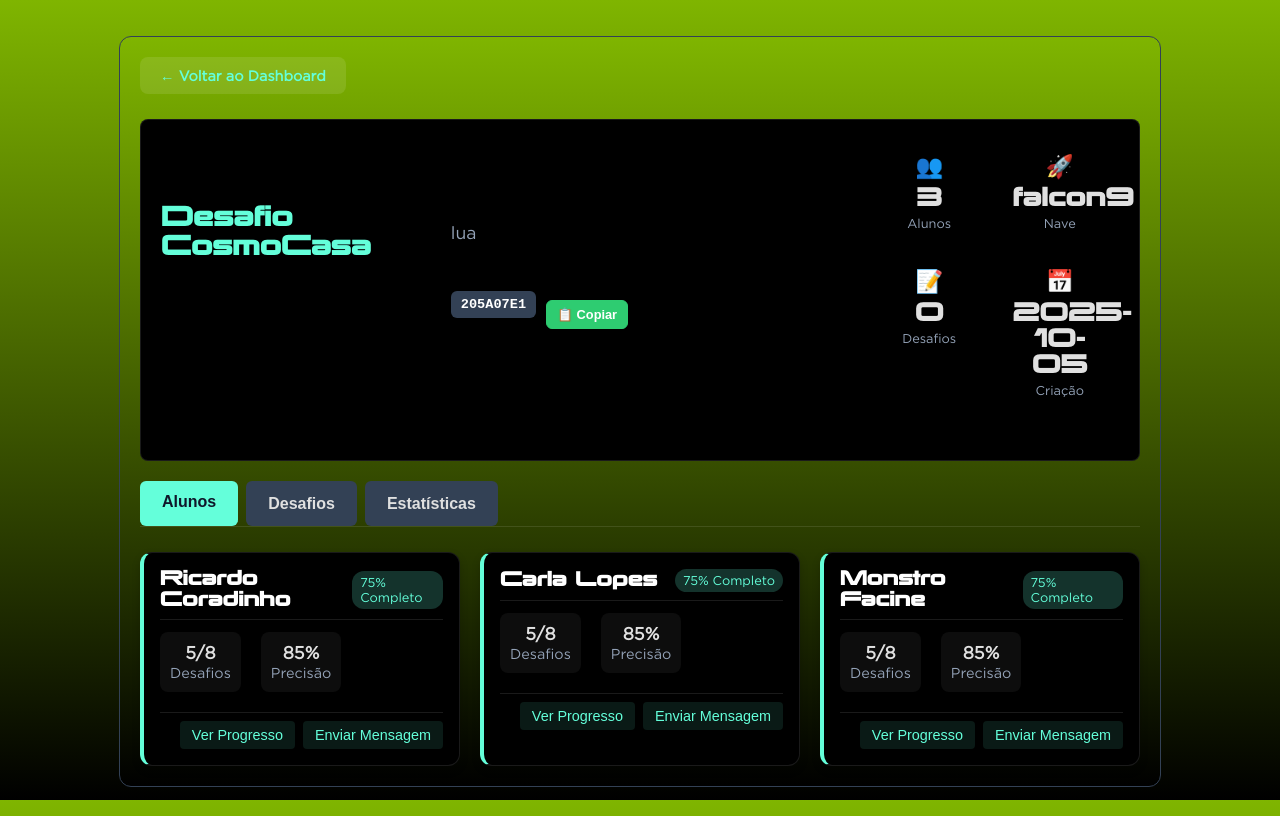
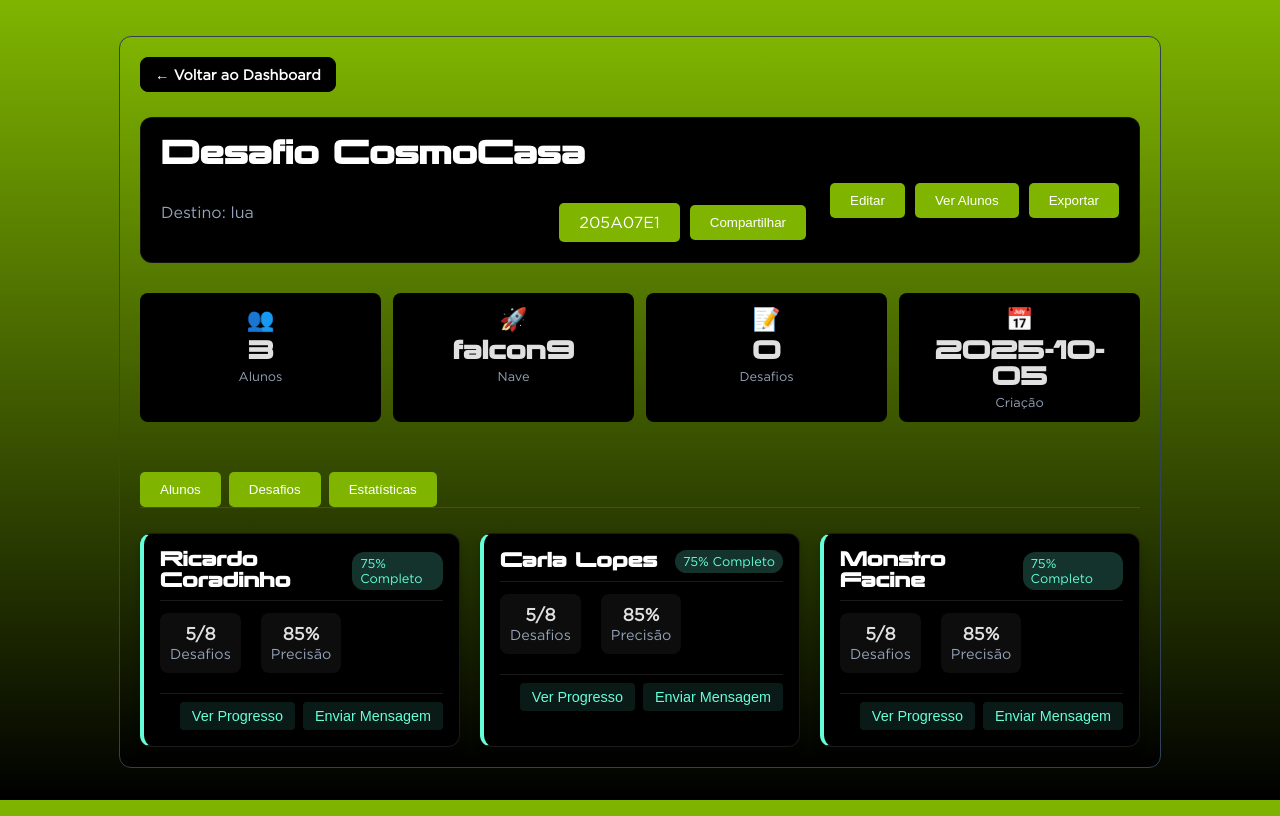
Before and after one commit to haroldocurti/Cosmo-Casa, a Flask app: a page that uses templates/professor_sala_detalhes.html in a window 1280 px wide. Run offline with Flask 3, Linux system fonts and the light colour scheme; data comes from the database, SQL or seed files in the repository; both versions use the stored data as it was after the commit; data that the repository does not hold is empty.

Commit message:
Utimas atualizaçoes

```diff
--- a/static/css/detalhes.css
+++ b/static/css/detalhes.css
@@ -1,4 +1,10 @@
 /* Estrutura Principal */
+:root {
+    /* --btn-green: #64ffda;
+    --btn-text: #0F172A;
+    /* --btn-hover-bg: #7fffea; */
+    /* --btn-hover-text: #0B1224; */
+}
 .main-container {
     width: 92%;
     max-width: 1000px; /* Mais compacto para desktop e mobile */
@@ -12,19 +18,115 @@
 .back-btn {
     display: inline-block;
     margin-bottom: 25px;
-    color: #64ffda;
+    color: #fff;
+    background-color: #000;
     text-decoration: none;
     font-weight: bold;
     font-size: 0.9rem;
+    border: 1px solid #000;
+    padding: 8px 14px;
+    border-radius: 8px;
 }
 
+back-btn:hover {
+    background-color: #fff;
+    color: #000;
+}
 /* Cabeçalho da Sala - Compacto */
 .room-header {
+    background: #000;
+    color: #fff;
+    border: 1px solid rgba(255,255,255,0.08);
+    border-radius: 12px;
     padding: 20px;
-    background: #000; /* Fundo preto nos containers */
-    border-radius: 8px;
-    margin-bottom: 20px;
-    color: #fff; /* Letras brancas */
+    display: flex;
+    align-items: center;
+    justify-content: space-between;
+    gap: 24px;
+    flex-wrap: wrap;
+}
+
+.room-header .room-left {
+    display: grid;
+    gap: 10px;
+    min-width: 260px;
+    flex: 1 1 420px;
+}
+
+.room-header .room-title {
+    color: #fff;
+    font-size: 1.8rem;
+    font-weight: 700;
+    margin: 0;
+}
+
+.room-header .room-subtitle {
+    display: flex;
+    align-items: center;
+    flex-wrap: wrap;
+    gap: 12px;
+}
+
+.room-header .room-destination {
+    color: #94A3B8;
+    font-size: 1rem;
+    font-weight: 500;
+}
+
+.room-header .room-code-section {
+    display: flex;
+    align-items: center;
+    gap: 10px;
+}
+
+.room-header .room-code-display {
+    background-color: #334155;
+    color: #fff;
+    padding: 6px 10px;
+    border-radius: 6px;
+    font-family: 'Courier New', Courier, monospace;
+    font-weight: 700;
+    font-size: 0.9rem;
+}
+
+.room-header .share-btn {
+    background-color: var(--btn-green);
+    color: var(--btn-text);
+    border: 1px solid var(--btn-green);
+    padding: 6px 10px;
+    border-radius: 6px;
+    cursor: pointer;
+    font-weight: 700;
+    font-size: 0.85rem;
+    transition: background-color 0.2s, color 0.2s, border-color 0.2s;
+}
+
+.room-header .share-btn:hover {
+    background-color: var(--btn-hover-bg);
+    color: var(--btn-hover-text);
+    border-color: var(--btn-hover-bg);
+}
+
+.room-header .room-right {
+    display: flex;
+    align-items: center;
+    gap: 10px;
+    flex: 0 0 auto;
+}
+
+.room-header .action-btn {
+    padding: 8px 12px;
+    background-color: #334155;
+    color: #e0e0e0;
+    border: 1px solid #475569;
+    border-radius: 6px;
+    cursor: pointer;
+    transition: background-color 0.2s, transform 0.1s;
+}
+
+.room-header .action-btn:hover {
+    background-color: #475569;
+    transform: translateY(-1px);
 }
 
 .challenge-title-section {
@@ -304,9 +406,11 @@
 
 /* Responsividade (compacto) */
 @media (max-width: 768px) {
-    .challenge-title {
-        font-size: 1.4rem;
-    }
+    .challenge-title { font-size: 1.4rem; }
+    .room-header { padding: 16px; gap: 16px; }
+    .room-header .room-title { font-size: 1.4rem; }
+    .room-header .room-subtitle { gap: 8px; }
+    .room-header .room-right { width: 100%; justify-content: flex-start; flex-wrap: wrap; }
     .info-icon { font-size: 1.3rem; }
     .room-subtitle {
         flex-direction: column;
--- a/static/css/style.css
+++ b/static/css/style.css
@@ -86,7 +86,7 @@ h4{
 
 /* Overrides globais de botão verde com hover invertido */
 :root {
-    --btn-green: #2ecc71;
+    --btn-green: ##7FB500;
     --btn-text: #ffffff;
     --btn-hover-bg: #ffffff;
     --btn-hover-text: #000000;
@@ -361,7 +361,7 @@ body.conteudo-centralizado .container-grande {
 
 .modulo-imagem-container {
     height: clamp(100px, 22vw, 150px);
-    background-color: #0B0F29;
+    background-color: #000;
     border-radius: 8px;
     margin-bottom: 15px;
     display: flex;
@@ -908,10 +908,21 @@ body.conteudo-centralizado.selecao-modulos::before {
 
 /* ===== Professor: Sala Detalhes ===== */
 .details-container { max-width: 1200px; margin: 0 auto; padding: 20px; }
-.back-btn { background: rgba(255, 255, 255, 0.1); color: white; padding: 10px 20px; border: none; border-radius: 8px; cursor: pointer; margin-bottom: 20px; text-decoration: none; display: inline-block; }
-.room-header { background: linear-gradient(135deg, #1a1a2e 0%, #16213e 100%); padding: 30px; border-radius: 15px; margin-bottom: 30px; border: 1px solid rgba(255, 255, 255, 0.1); }
-.room-title { color: #64ffda; font-size: 32px; margin-bottom: 10px; }
-.room-code-display { background: rgba(100, 255, 218, 0.2); color: #64ffda; padding: 10px 20px; border-radius: 20px; font-weight: bold; font-size: 16px; display: inline-block; margin-bottom: 20px; }
+/* Back button mais consistente com tema da página */
+.details-container .back-btn { display: inline-block; margin-bottom: 25px; color: #64ffda; text-decoration: none; font-weight: bold; font-size: 0.9rem; background: rgba(255, 255, 255, 0.08); border: 1px solid #334155; padding: 8px 14px; border-radius: 8px; }
+/* Header único/limpo com layout flexível */
+.room-header { background: #000; color: #fff; border: 1px solid rgba(255,255,255,0.08); border-radius: 12px; padding: 20px; display: flex; align-items: center; justify-content: space-between; gap: 24px; flex-wrap: wrap; margin-bottom: 30px; }
+.room-header .room-left { display: grid; gap: 10px; min-width: 260px; flex: 1 1 420px; }
+.room-header .room-title { color: #64ffda; font-size: 1.8rem; font-weight: 700; margin: 0; }
+.room-header .room-subtitle { display: flex; align-items: center; flex-wrap: wrap; gap: 12px; }
+.room-header .room-destination { color: #94A3B8; font-size: 1rem; font-weight: 500; }
+.room-header .room-code-section { display: flex; align-items: center; gap: 10px; }
+.room-header .room-code-display { background-color: #334155; color: #fff; padding: 6px 10px; border-radius: 6px; font-family: "Courier New", Courier, monospace; font-weight: 700; font-size: 0.9rem; }
+.room-header .share-btn { background-color: var(--btn-green); color: var(--btn-text); border: 1px solid var(--btn-green); padding: 6px 10px; border-radius: 6px; cursor: pointer; font-weight: 700; font-size: 0.85rem; transition: background-color 0.2s, color 0.2s, border-color 0.2s; }
+.room-header .share-btn:hover { background-color: var(--btn-hover-bg); color: var(--btn-hover-text); border-color: var(--btn-hover-bg); }
+.room-header .room-right { display: flex; align-items: center; gap: 10px; flex: 0 0 auto; }
+.room-header .action-btn { padding: 8px 12px; background-color: #334155; color: #e0e0e0; border: 1px solid #475569; border-radius: 6px; cursor: pointer; transition: background-color 0.2s, transform 0.1s; }
+.room-header .action-btn:hover { background-color: #475569; transform: translateY(-1px); }
 .room-info-grid { display: grid; grid-template-columns: repeat(auto-fit, minmax(250px, 1fr)); gap: 20px; margin-bottom: 30px; }
 .info-card { background: rgba(255, 255, 255, 0.05); padding: 20px; border-radius: 10px; text-align: center; }
 .info-icon { font-size: 32px; margin-bottom: 15px; color: #64ffda; }
@@ -939,3 +950,4 @@ body.conteudo-centralizado.selecao-modulos::before {
 .challenge-item { background: rgba(255, 255, 255, 0.05); padding: 15px; border-radius: 10px; border-left: 4px solid #64ffda; }
 .challenge-title { color: white; font-weight: bold; margin-bottom: 10px; }
 .challenge-desc { color: #ccc; font-size: 14px; }
+@media (max-width: 768px) { .room-header { padding: 16px; gap: 16px; } .room-header .room-title { font-size: 1.4rem; } .room-header .room-subtitle { gap: 8px; } .room-header .room-right { width: 100%; justify-content: flex-start; flex-wrap: wrap; } }
--- a/templates/index.html
+++ b/templates/index.html
@@ -2,7 +2,6 @@
 <html lang="pt-br">
 <head>
     <meta charset="UTF-8">
-    <title>Minha NASA minha vida</title>
     <link rel="stylesheet" href="{{ url_for('static', filename='css/style.css') }}">
 </head>
 <body class="conteudo-centralizado">
@@ -12,14 +11,13 @@
         </a>
     </header>
     <div class="container-grande">
-        <h2>Minha NASA minha vida</h2>
         <p>Clique no logo acima para iniciar sua missão</p>
 <a href="{{ url_for('aluno.aluno_entrar') }}" class="botao">Iniciar Missão</a>
 
         <div style="margin-top: 2rem; padding-top: 2rem; border-top: 1px solid #ccc;">
             <h3 style="color: #2c3e50; margin-bottom: 1rem;">🏫 Sistema de Salas Virtuais</h3>
             <p style="color: #7f8c8d; margin-bottom: 1.5rem;">Para professores criarem missões personalizadas e acompanharem alunos</p>
-<a href="{{ url_for('professor.professor_dashboard') }}" class="botao" style="background-color: #3498db;">Acessar Dashboard Professor</a>
+<a href="{{ url_for('professor.professor_dashboard') }}" class="botao";">Acessar Dashboard Professor</a>
         </div>
     </div>
 </body>
--- a/templates/professor_sala_detalhes.html
+++ b/templates/professor_sala_detalhes.html
@@ -153,10 +153,8 @@
         </a>
 
         <header class="room-header">
-            <!-- Título principal com o desafio -->
-        <div>
-            <div class="challenge-title-section">
-                <h1 class="challenge-title">
+            <div class="room-left">
+                <h1 class="room-title">
                     {% if sala.desafios %}
                         {{ sala.desafios[0] }}
                     {% else %}
@@ -164,19 +162,22 @@
                     {% endif %}
                 </h1>
                 <div class="room-subtitle">
-                    <span class="room-destination">{{ sala.destino }}</span>
+                    <span class="room-destination">Destino: {{ sala.destino }}</span>
                     <div class="room-code-section">
-                        <div class="room-code-display" id="share-code">{{ sala.codigo_sala }}</div>
-                        <button class="share-btn" onclick="copiarCodigo()">
-                            &#x1F4CB; Copiar
-                        </button>
-                        </div>
+                        <span class="botao" id="share-code">{{ sala.codigo_sala }}</span>
+                        <button class="botao" type="botao" onclick="copiarCodigo()">Compartilhar</button>
                     </div>
                 </div>
             </div>
+            <div class="room-right">
+                <button class="botao" type="button">Editar</button>
+                <button class="botao" type="button">Ver Alunos</button>
+                <button class="botao" type="button">Exportar</button>
+            </div>
+        </header>
 
-            <!-- Grid de informações compacto -->
-            <div class="room-info-grid">
+        <!-- Grid de informações compacto -->
+        <div class="room-info-grid">
                 <div class="info-card">
                     <div class="info-icon">&#x1F465;</div>
                     <span class="info-number">{{ sala.alunos|length }}</span>
@@ -204,9 +205,9 @@
         </header>
 
         <div class="tabs">
-            <button class="tab active" onclick="showTab('alunos')">Alunos</button>
-            <button class="tab" onclick="showTab('desafios')">Desafios</button>
-            <button class="tab" onclick="showTab('estatisticas')">Estatísticas</button>
+            <button class="botao" onclick="showTab('alunos')">Alunos</button>
+            <button class="botao" onclick="showTab('desafios')">Desafios</button>
+            <button class="botao" onclick="showTab('estatisticas')">Estatísticas</button>
         </div>
 
         <div id="tab-alunos" class="tab-content active">
```
Also changed, not shown: templates/aluno_entrar.html (+96 -13 lines), salas_virtuais.db.
